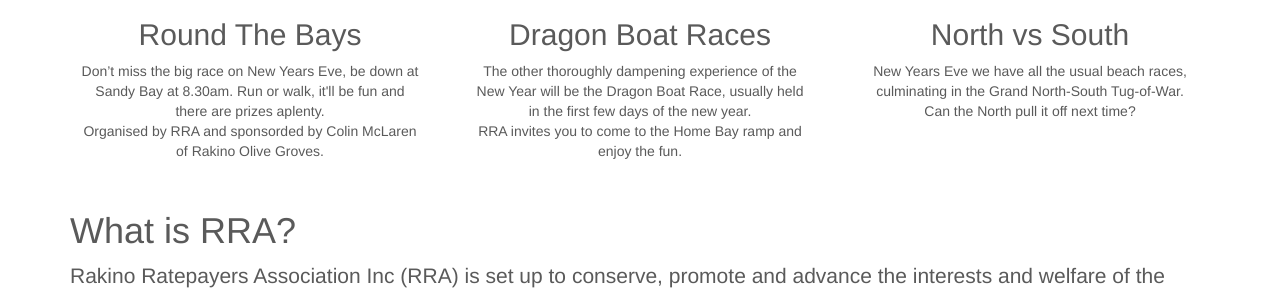
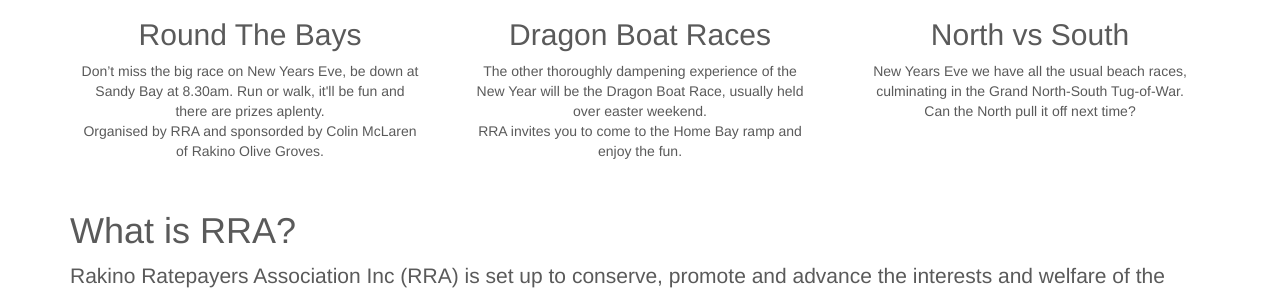
Before and after one commit to rakinoratepayers/rakinoratepayers.github.io, a Jekyll site: the page built from index.html, in a window 1280 px wide. Shown: the part 262-556 px from the top of the page. Built offline with Jekyll 4.4.1, drawn with Linux system fonts in a browser that asks for light colours; nearby versions of some CDN libraries.

Commit message:
change dragon boat race time of year

```diff
--- a/index.html
+++ b/index.html
@@ -19,7 +19,7 @@ layout: default
         <img class="img-circle" src="/assets/images/newyears_dragonboat_300x300.jpeg" alt="Dragon Boat Racing" width="140" height="140">
         <h2>Dragon Boat Races</h2>
         <p>
-            The other thoroughly dampening experience of the New Year will be the Dragon Boat Race, usually held in the first few days of the new year.
+            The other thoroughly dampening experience of the New Year will be the Dragon Boat Race, usually held over easter weekend.
         <br />
             RRA invites you to come to the Home Bay ramp and enjoy the fun.
         </p>
```
